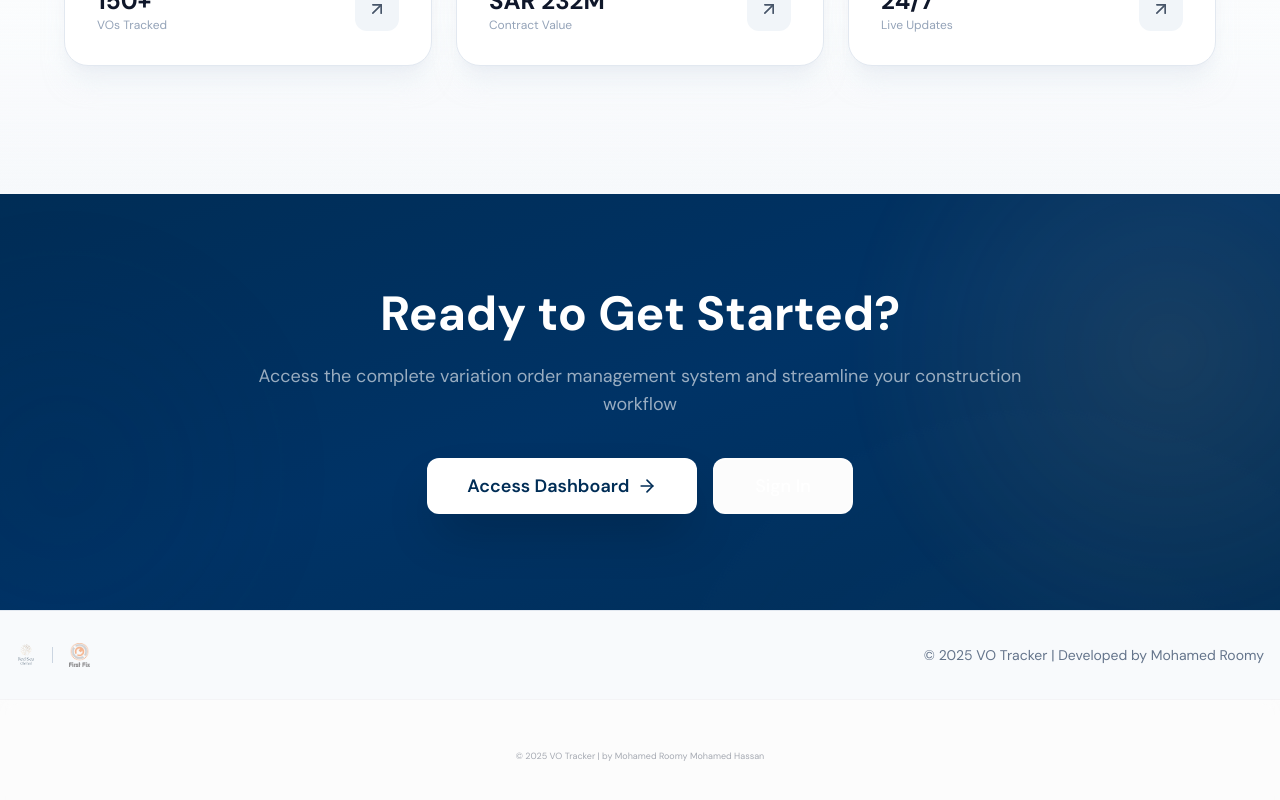
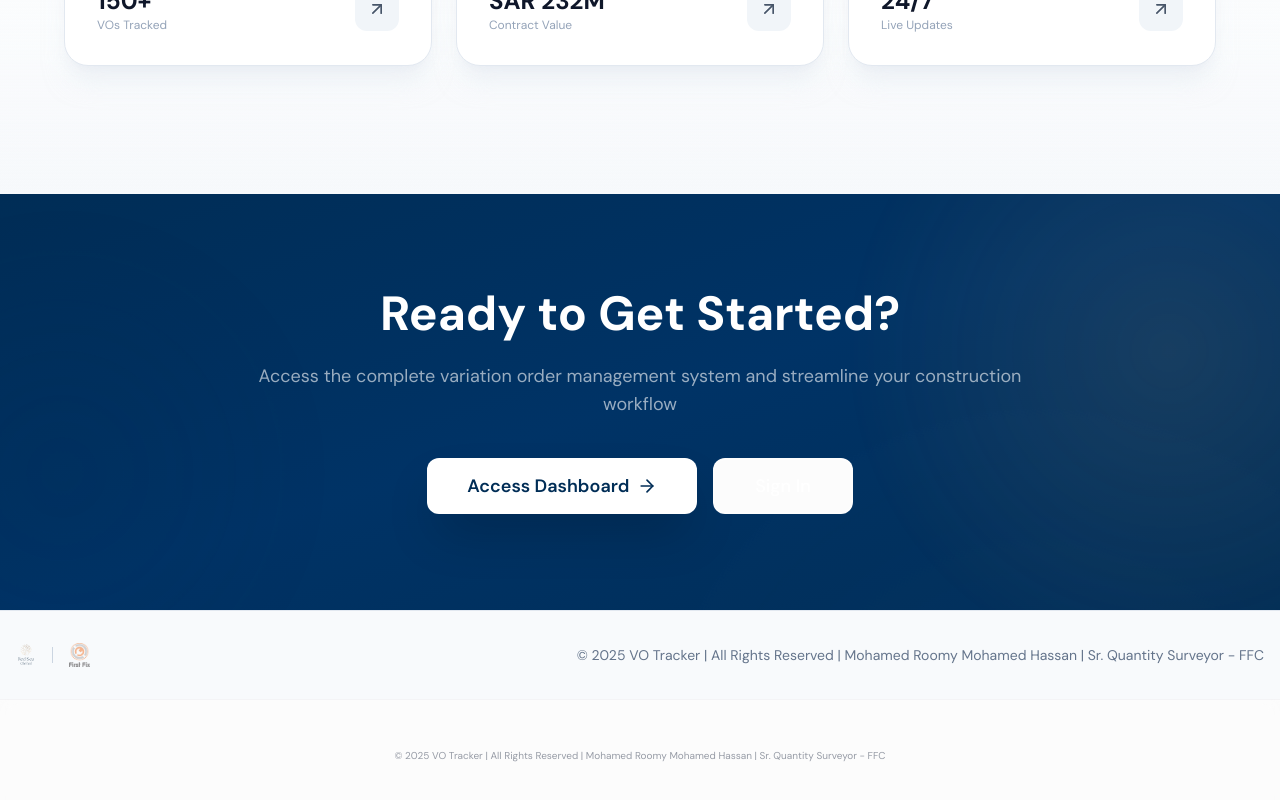
Before and after one commit to hashu387-ship-it/vo-tracker, a Next.js app: page / in a window 1280 px wide. Shown: the part 1427-2227 px from the top of the page. Built offline with nearby package versions, Linux system fonts and the light colour scheme; no server answers.

Commit message:
feat: Update footer with full copyright - All Rights Reserved Mohamed Roomy Mohamed Hassan Sr. Quantity Surveyor FFC

```diff
--- a/app/page.tsx
+++ b/app/page.tsx
@@ -526,8 +526,8 @@ export default function LandingPage() {
               <div className="h-4 w-px bg-slate-300 dark:bg-zinc-700" />
               <img src="/firstfix-v2.png" alt="FirstFix" className="h-6 w-auto dark:brightness-0 dark:invert opacity-50" />
             </div>
-            <p className="text-sm text-slate-500 dark:text-zinc-500">
-              © 2025 VO Tracker | Developed by Mohamed Roomy
+            <p className="text-sm text-slate-500 dark:text-zinc-500 text-center md:text-right">
+              © 2025 VO Tracker | All Rights Reserved | Mohamed Roomy Mohamed Hassan | Sr. Quantity Surveyor - FFC
             </p>
           </div>
         </div>
--- a/components/layout/footer.tsx
+++ b/components/layout/footer.tsx
@@ -2,8 +2,8 @@ export function Footer() {
     return (
         <footer className="w-full border-t border-border/40 bg-background/95 backdrop-blur supports-[backdrop-filter]:bg-background/60 py-6 mt-auto">
             <div className="container flex flex-col items-center justify-center gap-4 md:h-16 md:flex-row md:py-0">
-                <p className="text-center text-[9px] leading-loose text-muted-foreground opacity-60">
-                    &copy; 2025 VO Tracker | by Mohamed Roomy Mohamed Hassan
+                <p className="text-center text-[10px] leading-loose text-muted-foreground opacity-70">
+                    &copy; 2025 VO Tracker | All Rights Reserved | Mohamed Roomy Mohamed Hassan | Sr. Quantity Surveyor - FFC
                 </p>
             </div>
         </footer>
```
